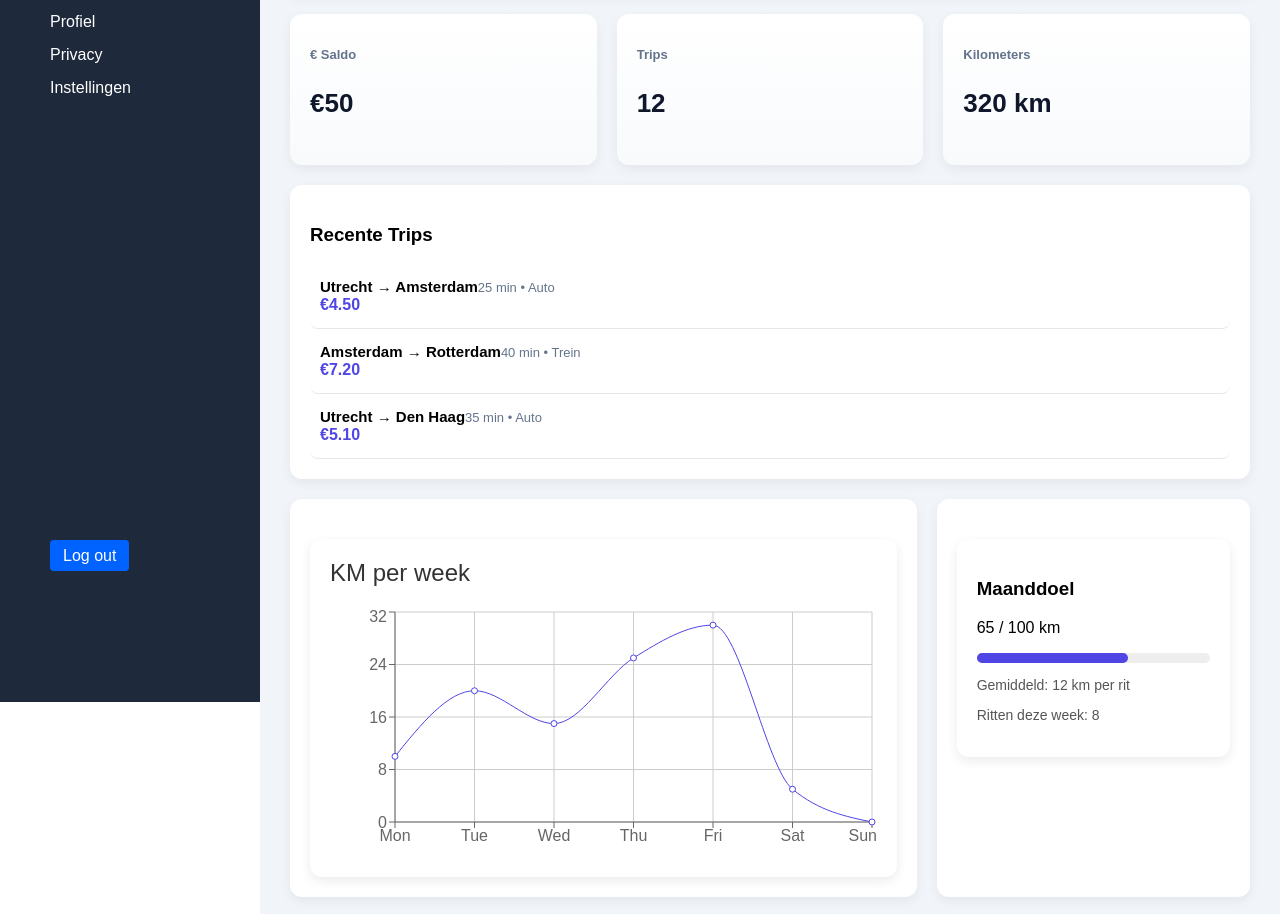
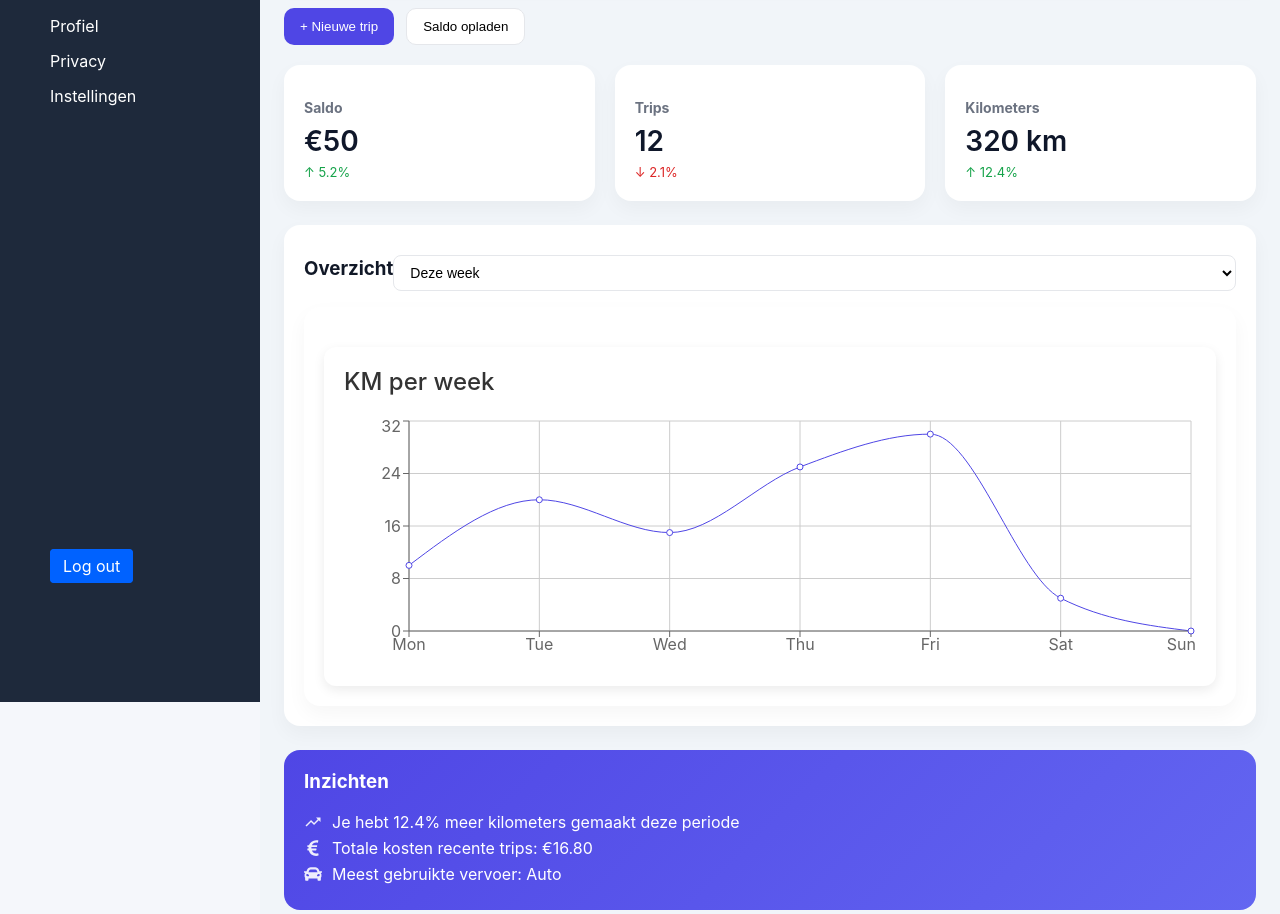
Before and after one commit to Ayman776/my-react-app, a React (Vite) app in the folder my-react-app/: page /dashboard in a window 1280 px wide. Shown: the part 138-1052 px from the top of the page. Built offline with nearby package versions, Linux system fonts and the light colour scheme; the HTML template or start-up script is replaced by a standard one.

Commit message:
upgraded dashboard en styling, ook sidebar laten werken en privacy page

```diff
--- a/my-react-app/package.json
+++ b/my-react-app/package.json
@@ -13,6 +13,7 @@
     "@react-google-maps/api": "^2.20.8",
     "react": "^19.2.0",
     "react-dom": "^19.2.0",
+    "react-icons": "^5.6.0",
     "react-router-dom": "^7.13.1",
     "recharts": "^3.8.0"
   },
--- a/my-react-app/src/App.jsx
+++ b/my-react-app/src/App.jsx
@@ -7,6 +7,7 @@ import Settings from "./pages/settings.jsx";
 import Home from "./Home.jsx";
 import Login from "./Login.jsx";
 import Register from "./Register.jsx";
+
 
 
 function App() {
--- a/my-react-app/src/Register.jsx
+++ b/my-react-app/src/Register.jsx
@@ -10,7 +10,7 @@ function Register() {
     const [name, setName] = useState("");
     const [email, setEmail] = useState("");
     const [password, setPassword] = useState("");
-    const [avatar, setAvatar] = useState("");
+
 
     const [error, setError] = useState("");
 
@@ -21,7 +21,7 @@ function Register() {
             name: name,
             email: email,
             password: password,
-            avatar: avatar || "https://placehold.co/100", // Voor nu zo laten
+
         }
 
 
@@ -71,7 +71,7 @@ function Register() {
                     <input type="name" value={name} onChange={(e) => setName(e.target.value)} placeholder="Name" />
                     <input type="email" value={email} onChange={(e) => setEmail(e.target.value)} placeholder="Email" />
                     <input type="password" value={password} onChange={(e) => setPassword(e.target.value)} placeholder="Password" />
-                    <input type="text" value={avatar} onChange={(e) => setAvatar(e.target.value)} placeholder="Avatar URL" />
+
 
                     <p>{error}</p>
 
--- a/my-react-app/src/index.css
+++ b/my-react-app/src/index.css
@@ -734,3 +734,222 @@ body.dark-mode .switch span::before {
     padding: 15px;
   }
 }
+
+/* 🌍 Base */
+body {
+  margin: 0;
+  font-family: "Inter", sans-serif;
+  background: #f5f7fb;
+  color: #111827;
+}
+
+.dashboard {
+  padding: 24px;
+  max-width: 1200px;
+  margin: 0 auto;
+}
+
+/* 🔥 Actions */
+.actions {
+  display: flex;
+  gap: 12px;
+  margin-bottom: 20px;
+}
+
+.btn {
+  padding: 10px 16px;
+  border-radius: 10px;
+  border: none;
+  font-weight: 500;
+  cursor: pointer;
+  transition: 0.2s ease;
+}
+
+.btn.primary {
+  background: #4f46e5;
+  color: white;
+}
+
+.btn.primary:hover {
+  background: #4338ca;
+}
+
+.btn:not(.primary) {
+  background: white;
+  border: 1px solid #e5e7eb;
+}
+
+.btn:not(.primary):hover {
+  background: #f9fafb;
+}
+
+/* 📊 KPI Cards */
+.cards {
+  display: grid;
+  grid-template-columns: repeat(auto-fit, minmax(220px, 1fr));
+  gap: 20px;
+  margin-bottom: 24px;
+}
+
+.card {
+  background: white;
+  padding: 20px;
+  border-radius: 16px;
+  box-shadow: 0 8px 20px rgba(0,0,0,0.04);
+  transition: 0.2s ease;
+}
+
+.card:hover {
+  transform: translateY(-3px);
+}
+
+.card h3 {
+  font-size: 14px;
+  color: #6b7280;
+  margin-bottom: 8px;
+}
+
+.card p {
+  font-size: 28px;
+  font-weight: 600;
+  margin: 0;
+}
+
+
+.trend {
+  font-size: 13px;
+  margin-top: 6px;
+  display: inline-block;
+}
+
+.trend.up {
+  color: #16a34a;
+}
+
+.trend.down {
+  color: #dc2626;
+}
+
+
+.chart-section {
+  background: white;
+  padding: 20px;
+  border-radius: 16px;
+  margin-bottom: 24px;
+  box-shadow: 0 8px 20px rgba(0,0,0,0.04);
+}
+
+.chart-header {
+  display: flex;
+  justify-content: space-between;
+  align-items: center;
+  margin-bottom: 16px;
+}
+
+.chart-header h3 {
+  margin: 0;
+}
+
+.chart-header select {
+  padding: 8px 12px;
+  border-radius: 8px;
+  border: 1px solid #e5e7eb;
+  background: white;
+}
+
+.insights {
+  background: linear-gradient(135deg, #4f46e5, #6366f1);
+  color: white;
+  padding: 20px;
+  border-radius: 16px;
+  margin-bottom: 24px;
+}
+
+.insights h3 {
+  margin-top: 0;
+}
+
+.insights p {
+  margin: 6px 0;
+}
+
+.recent {
+  margin-bottom: 24px;
+}
+
+.recent h3 {
+  margin-bottom: 12px;
+}
+
+.trip-list {
+  background: white;
+  border-radius: 16px;
+  overflow: hidden;
+  box-shadow: 0 8px 20px rgba(0,0,0,0.04);
+}
+
+.trip-row {
+  display: flex;
+  justify-content: space-between;
+  padding: 16px;
+  transition: 0.2s ease;
+}
+
+.trip-row:hover {
+  background: #f9fafb;
+}
+
+.trip-left {
+  display: flex;
+  flex-direction: column;
+}
+
+.trip-route {
+  font-weight: 500;
+}
+
+.trip-sub {
+  font-size: 13px;
+  color: #6b7280;
+}
+
+.trip-cost {
+  font-weight: 600;
+}
+
+.dashboard-row {
+  display: grid;
+  grid-template-columns: 2fr 1fr;
+  gap: 20px;
+}
+
+.chart-box,
+.stats-box {
+  background: white;
+  padding: 20px;
+  border-radius: 16px;
+  box-shadow: 0 8px 20px rgba(0,0,0,0.04);
+}
+
+
+@media (max-width: 768px) {
+  .dashboard-row {
+    grid-template-columns: 1fr;
+  }
+
+  .actions {
+    flex-direction: column;
+  }
+}
+
+.insight-item {
+  display: flex;
+  align-items: center;
+  gap: 10px;
+  margin: 8px 0;
+}
+
+.icon {
+  font-size: 18px;
+  opacity: 0.9;
+}
--- a/my-react-app/src/pages/Dashboard.jsx
+++ b/my-react-app/src/pages/Dashboard.jsx
@@ -1,42 +1,107 @@
+import { useState } from "react";
 import Chart from "../components/Chart";
 import Stats from "../components/Stats";
 import Header from "../Header";
+import { FaCar, FaEuroSign } from "react-icons/fa";
+import { MdTrendingUp } from "react-icons/md";
+
+function Dashboard() {
+
+    const [balance] = useState(50);
+    const [trips] = useState(12);
+    const [km] = useState(320);
+    const [filter, setFilter] = useState("week");
+
+    const trends = {
+        balance: +5.2,
+        trips: -2.1,
+        km: +12.4,
+    };
 
 
-function Dashboard() {
-    const balance = 50;
-    const trips = 12;
-    const km = 320;
+    const [recentTrips] = useState([
+        { from: "Utrecht", to: "Amsterdam", time: "25 min", type: "Auto", cost: 4.5, date: "Vandaag" },
+        { from: "Amsterdam", to: "Rotterdam", time: "40 min", type: "Trein", cost: 7.2, date: "Gisteren" },
+        { from: "Utrecht", to: "Den Haag", time: "35 min", type: "Auto", cost: 5.1, date: "Ma 2 okt" },
+    ]);
 
-    const recentTrips = [
-        { from: "Utrecht", to: "Amsterdam", time: "25 min", type: "Auto", cost: "€4.50" },
-        { from: "Amsterdam", to: "Rotterdam", time: "40 min", type: "Trein", cost: "€7.20" },
-        { from: "Utrecht", to: "Den Haag", time: "35 min", type: "Auto", cost: "€5.10" },
-    ];
+    const totalCost = recentTrips.reduce((acc, trip) => acc + trip.cost, 0);
+    const mostUsedType = "Auto";
+
+
+    const renderTrend = (value) => (
+        <span className={value >= 0 ? "trend up" : "trend down"}>
+            {value >= 0 ? "↑" : "↓"} {Math.abs(value)}%
+        </span>
+    );
 
     return (
         <div className="dashboard">
 
-
             <Header />
 
 
+            <div className="actions">
+                <button className="btn primary">+ Nieuwe trip</button>
+                <button className="btn">Saldo opladen</button>
+            </div>
+
             <div className="cards">
                 <div className="card">
-                    <h3>€ Saldo</h3>
+                    <h3>Saldo</h3>
                     <p>€{balance}</p>
+                    {renderTrend(trends.balance)}
                 </div>
 
                 <div className="card">
                     <h3>Trips</h3>
                     <p>{trips}</p>
+                    {renderTrend(trends.trips)}
                 </div>
 
                 <div className="card">
                     <h3>Kilometers</h3>
                     <p>{km} km</p>
+                    {renderTrend(trends.km)}
                 </div>
             </div>
+
+
+            <div className="chart-section">
+                <div className="chart-header">
+                    <h3>Overzicht</h3>
+
+                    <select value={filter} onChange={(e) => setFilter(e.target.value)}>
+                        <option value="day">Vandaag</option>
+                        <option value="week">Deze week</option>
+                        <option value="month">Deze maand</option>
+                    </select>
+                </div>
+
+                <div className="chart-box">
+                    <Chart filter={filter} />
+                </div>
+            </div>
+
+
+          <div className="insights">
+    <h3>Inzichten</h3>
+
+    <p className="insight-item">
+        <MdTrendingUp className="icon" />
+        Je hebt {trends.km}% meer kilometers gemaakt deze periode
+    </p>
+
+    <p className="insight-item">
+        <FaEuroSign className="icon" />
+        Totale kosten recente trips: €{totalCost.toFixed(2)}
+    </p>
+
+    <p className="insight-item">
+        <FaCar className="icon" />
+        Meest gebruikte vervoer: {mostUsedType}
+    </p>
+</div>
 
 
             <div className="recent">
@@ -46,10 +111,18 @@ function Dashboard() {
                     {recentTrips.map((trip, index) => (
                         <div className="trip-row" key={index}>
                             <div className="trip-left">
-                                <span className="trip-route">{trip.from} → {trip.to}</span>
-                                <span className="trip-sub">{trip.time} • {trip.type}</span>
+                                <span className="trip-route">
+                                    {trip.from} → {trip.to}
+                                </span>
+
+                                <span className="trip-sub">
+                                    {trip.date} • {trip.time} • {trip.type}
+                                </span>
                             </div>
-                            <div className="trip-cost">{trip.cost}</div>
+
+                            <div className="trip-cost">
+                                €{trip.cost.toFixed(2)}
+                            </div>
                         </div>
                     ))}
                 </div>
@@ -58,7 +131,7 @@ function Dashboard() {
 
             <div className="dashboard-row">
                 <div className="chart-box">
-                    <Chart />
+                    <Chart filter={filter} />
                 </div>
 
                 <div className="stats-box">
```
Also changed, not shown: 1 other file (tests, documents, lock files or other folders).
